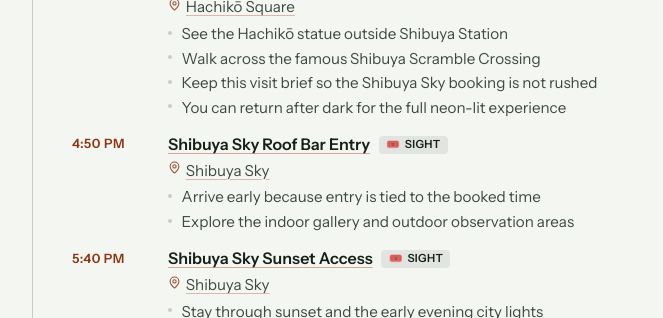
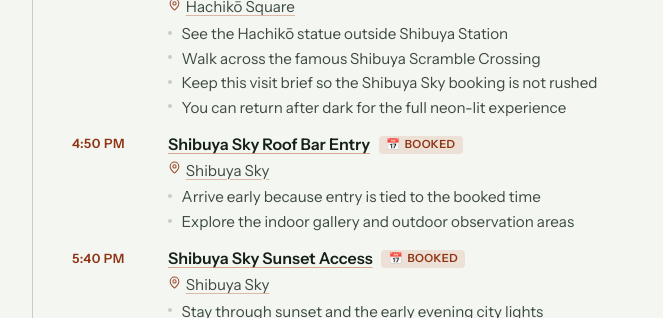
Before and after one commit to kathrynfieg/japan-itinerary-2026, a Vue app: page / in a window 1280 px wide. Shown: the part 2680-2998 px from the top of the page, without its empty margins (300-963 px from the left). Built offline with nearby package versions, Linux system fonts and the light colour scheme.

Commit message:
Add booking activity type

```diff
--- a/src/data/trip.ts
+++ b/src/data/trip.ts
@@ -9,6 +9,7 @@ export type ActivityType =
   | 'sight'
   | 'food'
   | 'experience'
+  | 'booking'
   | 'suggestion';
 
 export const activityTypes: Record<
@@ -22,6 +23,7 @@ export const activityTypes: Record<
   sight: { label: 'Sight', emoji: '🎟️' },
   food: { label: 'Food', emoji: '🍜' },
   experience: { label: 'Experience', emoji: '🎨' },
+  booking: { label: 'Booked', emoji: '📅' },
   suggestion: { label: 'Suggestion', emoji: '💡' },
 };
 
@@ -202,7 +204,7 @@ export const days: Day[] = [
         title: 'Shibuya Sky Roof Bar Entry',
         place: 'Shibuya Sky',
         maps: 'https://www.google.com/maps/search/?api=1&query=Shibuya+Sky',
-        type: 'sight',
+        type: 'booking',
         notes: [
           'Arrive early because entry is tied to the booked time',
           'Explore the indoor gallery and outdoor observation areas',
@@ -214,7 +216,7 @@ export const days: Day[] = [
         title: 'Shibuya Sky Sunset Access',
         place: 'Shibuya Sky',
         maps: 'https://www.google.com/maps/search/?api=1&query=Shibuya+Sky',
-        type: 'sight',
+        type: 'booking',
         notes: [
           'Stay through sunset and the early evening city lights',
           'Look for Tokyo Tower, Tokyo Skytree and Mount Fuji if visibility is good',
@@ -338,7 +340,7 @@ export const days: Day[] = [
         title: 'teamLab Borderless',
         place: 'Azabudai Hills',
         maps: 'https://www.google.com/maps/search/?api=1&query=teamLab+Borderless+Azabudai+Hills',
-        type: 'sight',
+        type: 'booking',
         notes: [
           'An immersive digital-art museum where projections, light, sound and interactive artworks flow between interconnected rooms.',
           'There is no fixed route, which makes exploring and discovering hidden installations part of the experience.',
--- a/src/style.css
+++ b/src/style.css
@@ -411,6 +411,11 @@ body {
   color: var(--ink);
 }
 
+.day__chip[data-type='booking'] {
+  background: rgb(181 69 27 / 0.12);
+  color: var(--accent-deep);
+}
+
 .day__activity-title--link {
   color: inherit;
   text-decoration: underline;
```
